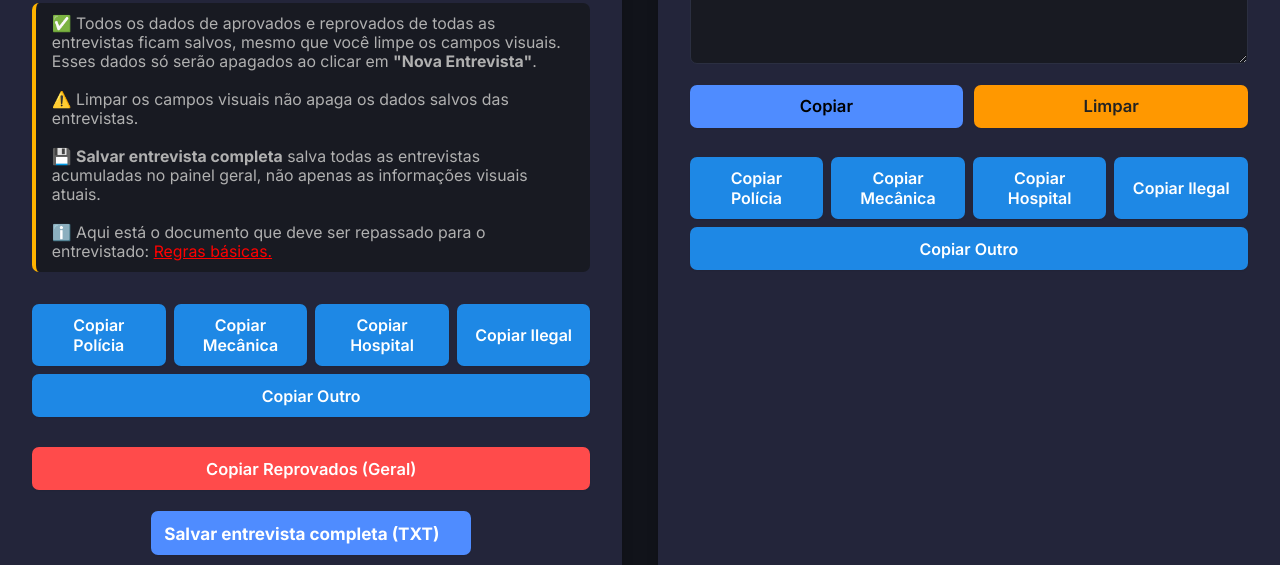
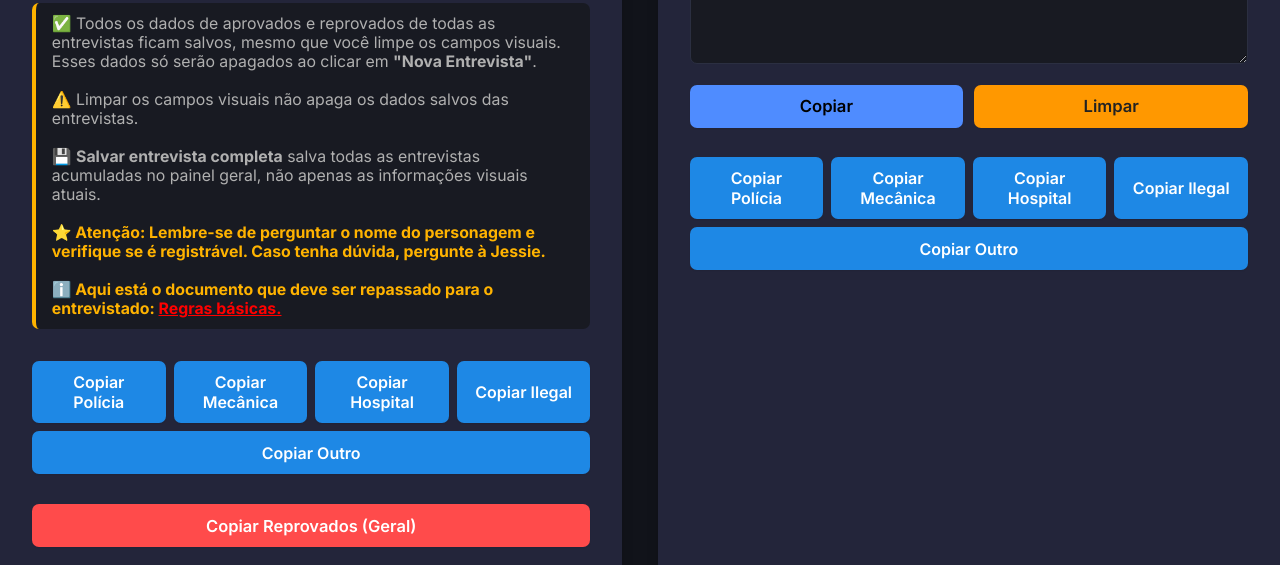
Before and after one commit to JackyMayers/relentcpx, a plain HTML site: page index.html in a window 1280 px wide. Shown: the part 764-1329 px from the top of the page. Drawn offline with Linux system fonts and the light colour scheme.

Commit message:
Update index.html

```diff
--- a/index.html
+++ b/index.html
@@ -354,6 +354,7 @@
           <span style="color:#4caf50;font-weight:bold;">✅</span> Todos os dados de aprovados e reprovados de todas as entrevistas ficam salvos, mesmo que você limpe os campos visuais. Esses dados só serão apagados ao clicar em <b>"Nova Entrevista"</b>.<br><br>
           <span style="color:#ffb300;font-weight:bold;">⚠️</span> Limpar os campos visuais não apaga os dados salvos das entrevistas.<br><br>
           <span style="color:#4f8cff;font-weight:bold;">💾</span> <b>Salvar entrevista completa</b> salva todas as entrevistas acumuladas no painel geral, não apenas as informações visuais atuais.<br><br>
+          <span style="color:#ffb300;font-weight:bold;">⭐ <span><b>Atenção:</b> Lembre-se de perguntar o nome do personagem e verifique se é registrável. Caso tenha dúvida, pergunte à Jessie.<br><br>
           <span style="color:#ffe082;font-weight:bold;">ℹ️</span> Aqui está o documento que deve ser repassado para o entrevistado: <a href="https://docs.google.com/document/d/1FRO7mZaNyVMSYKPTDAvXHE1kXz14GlOz5VGh7FhR-Kg/edit?pli=1&tab=t.0" style="color: red;" target="_blank">Regras básicas.</a>
         </p>
       </div>
```
